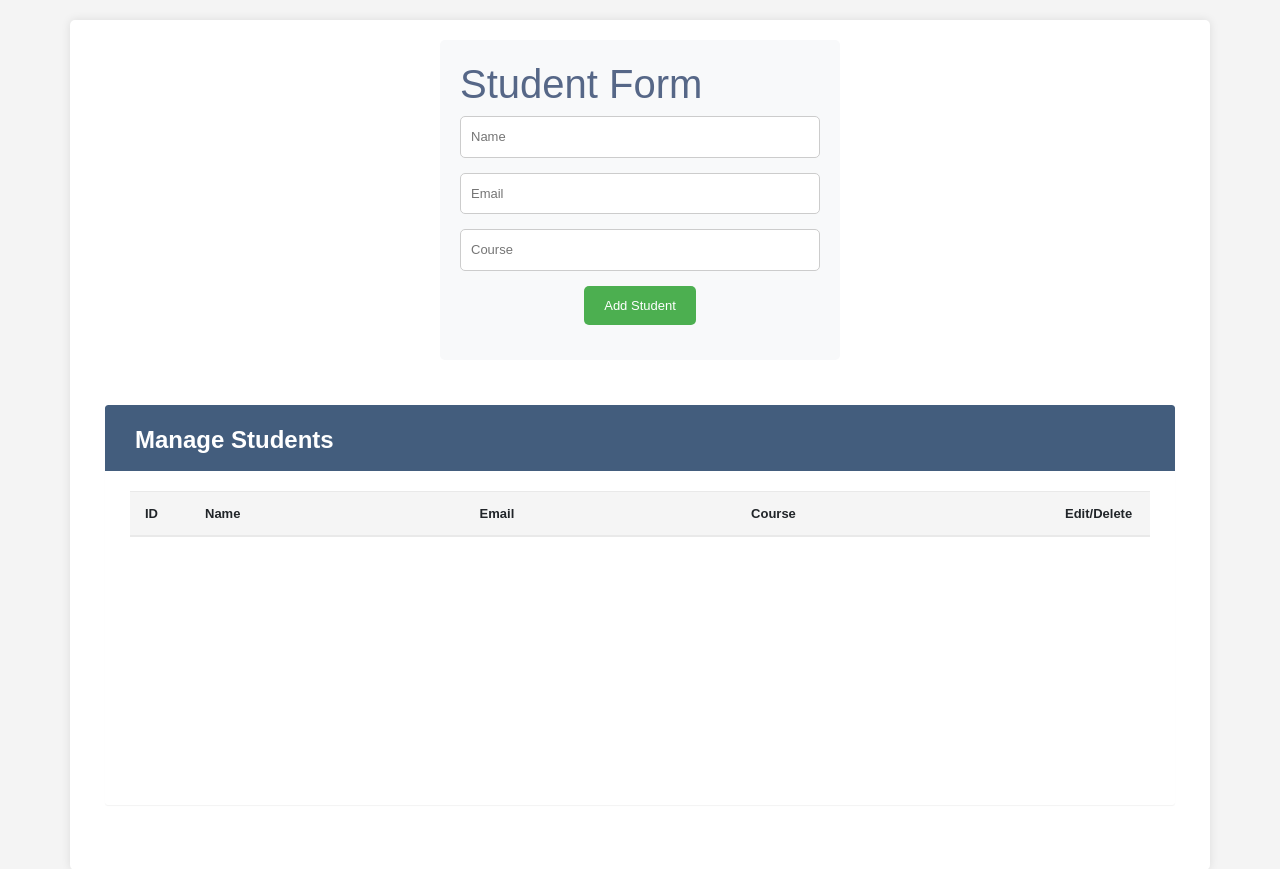
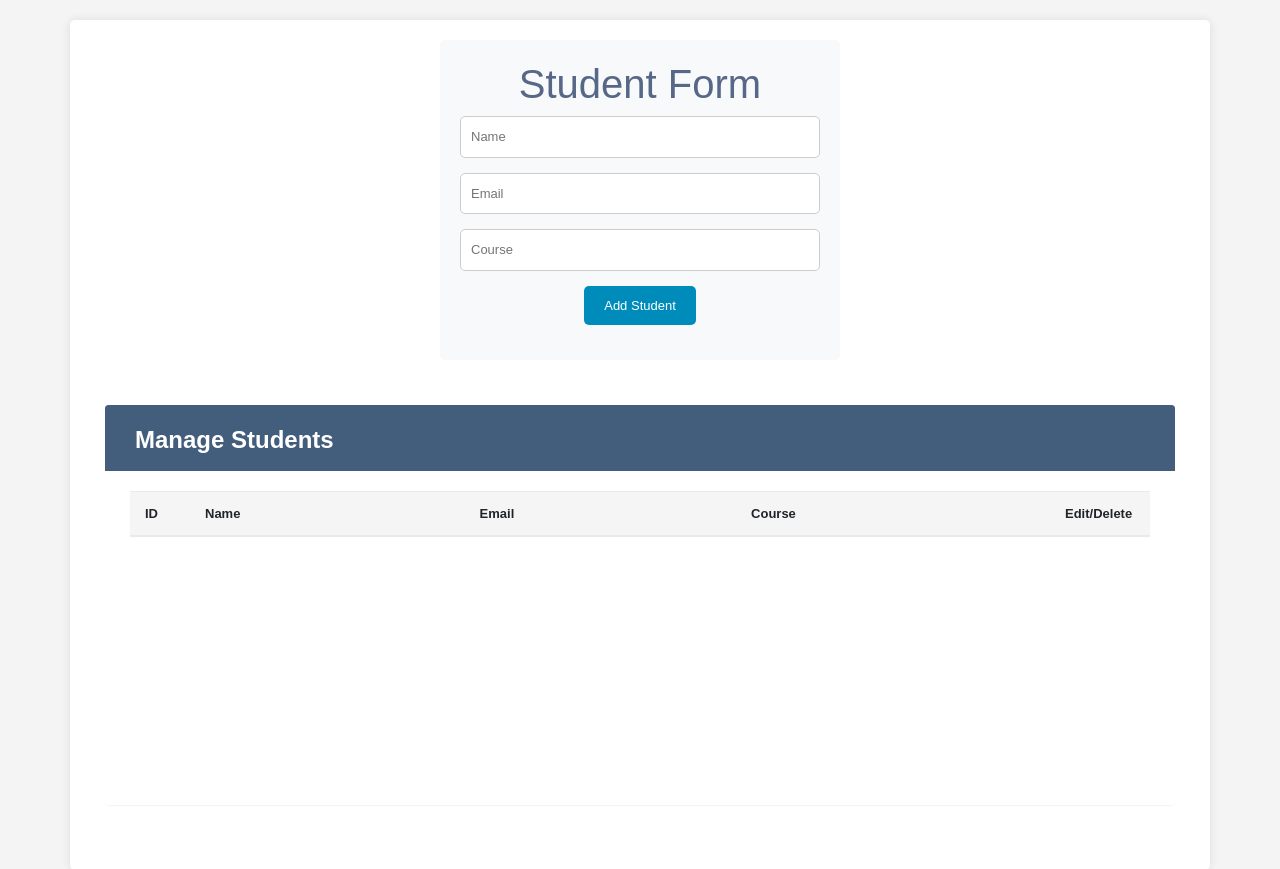
Before and after one commit to Gene2430/Fake-API, a PHP site: page /fake-student-api/index.html in a window 1280 px wide. Shown: the top 869 px of the page. Run offline with PHP 8.4, Linux system fonts and the light colour scheme; lists and menus that the app fills with data are empty.

Commit message:
Some Changes

```diff
--- a/css/style.css
+++ b/css/style.css
@@ -1,11 +1,11 @@
 
-        body {
+        /* body {
           background-image: url("/image/background.jpg");
           background-size: cover;
           background-repeat: no-repeat;
           background-position: center;
         }
-
+  */
 .container {
 	margin-top: 50px;
   }
--- a/fake-student-api/index.html
+++ b/fake-student-api/index.html
@@ -19,9 +19,9 @@
 <body onload="get_record()">
     <script src="https://cdnjs.cloudflare.com/ajax/libs/jquery/3.6.4/jquery.min.js" integrity="sha512-pumBsjNRGGqkPzKHndZMaAG+bir374sORyzM3uulLV14lN5LyykqNk8eEeUlUkB3U0M4FApyaHraT65ihJhDpQ==" crossorigin="anonymous" referrerpolicy="no-referrer"></script>
 
-    <div class="container-xl">
+    <div class="container-xl ">
         <div class="form-inner">
-            <h1>Student Form</h1>
+            <h1 class="text-center">Student Form</h1>
             <form action="index.html" method="post" id="posts" class="decor">
                 <div class="form-group">
                     <input type="text" name="name" placeholder="Name">
@@ -33,7 +33,7 @@
                     <input type="text" name="course" placeholder="Course">
                 </div>
                 <div class="form-group text-center">
-                    <button type="submit">Add Student</button>
+                    <button style="background-color: #008CBA;">Add Student</button>
                 </div>
             </form>
         </div>
@@ -66,6 +66,7 @@
     </div>
 </body>
 </html>
+
 
       <form action="index.html" method="post" id="updates">
         <div class="modal fade" id="orangeModalSubscription" tabindex="-1" role="dialog" aria-labelledby="myModalLabel" aria-hidden="true">
```
Also changed, not shown: image/polynesian.jpg (added).
